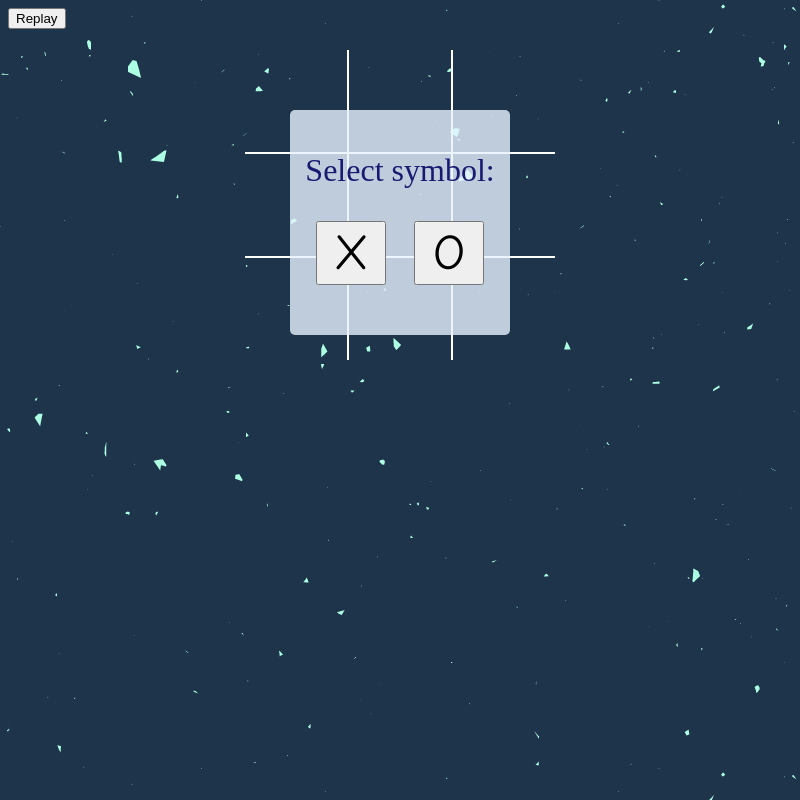
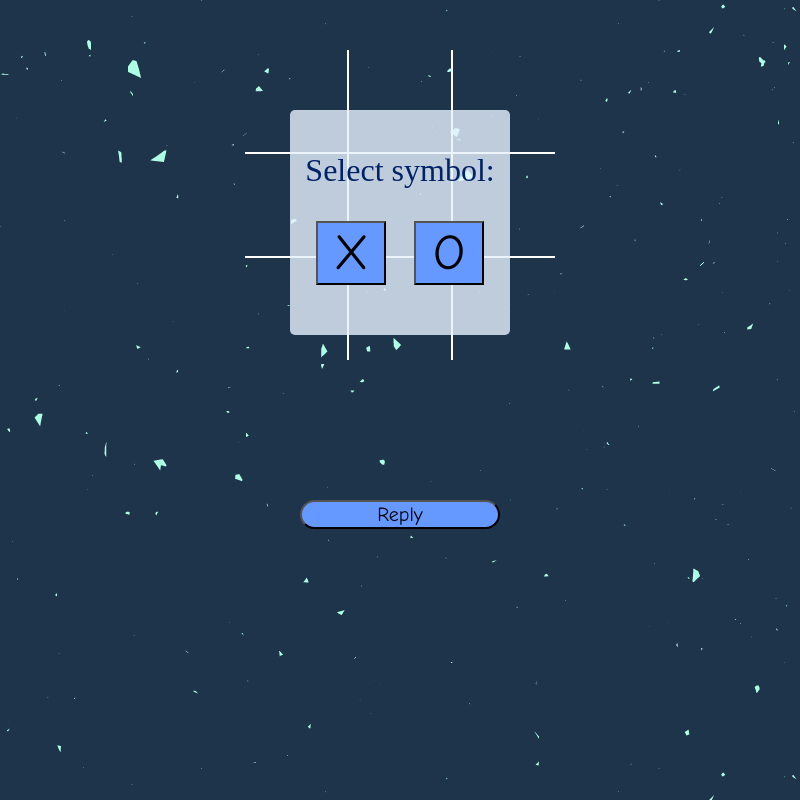
Before and after one commit to NaziraRezky14/TicTacToe-TugasLabAI, an Electron app: page src/index.html in a window 800 px wide. Drawn offline with Linux system fonts and the light colour scheme.

Commit message:
memperbarui css

```diff
--- a/src/index.html
+++ b/src/index.html
@@ -36,7 +36,8 @@
 		<button onClick="selectSym('X')">X</button>
 		<button onClick="selectSym('O')">O</button>
     </div>
-	<button onClick="startGame()">Replay</button>
+	<div class="replaybutton">
+	<button onClick="startGame()">Reply</button></div>
 
 	<script src="script.js"></script>
 </body>
--- a/src/script.js
+++ b/src/script.js
@@ -69,7 +69,7 @@ function checkWin(board, player) {
 function gameOver(gameWon){
   for (let index of winCombos[gameWon.index]) {
     document.getElementById(index).style.backgroundColor =
-      gameWon.player === huPlayer ? "blue" : "red";
+      gameWon.player === huPlayer ? "blue" : "#ff6666";
   }
   for (let i=0; i < cells.length; i++) {
     cells[i].removeEventListener('click', turnClick, false);
@@ -92,7 +92,7 @@ function bestSpot(){
 function checkTie() {
   if (emptySquares().length === 0){
     for (cell of cells) {
-      cell.style.backgroundColor = "green";
+      cell.style.backgroundColor = "#79ff4d";
       cell.removeEventListener('click',turnClick, false);
     }
     declareWinner("Tie game");
--- a/src/style.css
+++ b/src/style.css
@@ -66,7 +66,7 @@ table tr td:last-child {
   padding-bottom: 50px;
   text-align: center;
   border-radius: 5px;
-  color: rgb(24, 26, 114);
+  color: #002266;
   font-size: 2em;
 }
 
@@ -77,9 +77,24 @@ table tr td:last-child {
 }
 
 .selectSym button:first-of-type {
+  background-color: #6699ff;
   margin-right: 10px;
 }
 
 .selectSym button:last-of-type {
+  background-color: #6699ff;
   margin-left: 10px;
 }
+
+.replaybutton button {
+  font-family: "Comic Sans MS", cursive, sans-serif;
+  font-size: 20px;
+  width: 200px;
+  top: 500px;
+  position: absolute;
+  left: 50%;
+  border-radius: 1.0em;
+  margin-left: -100px;
+  padding-bottom: 20x;
+  background-color: #6699ff;
+}
```
